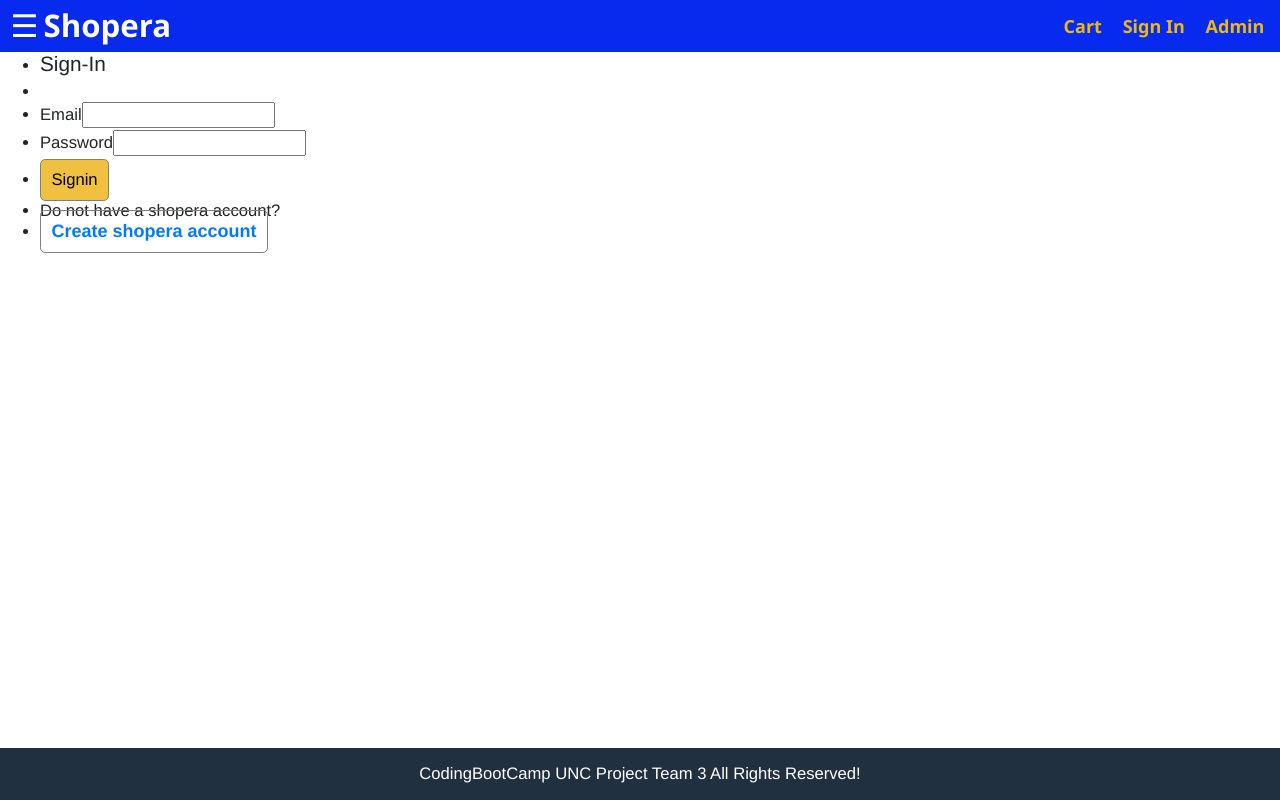
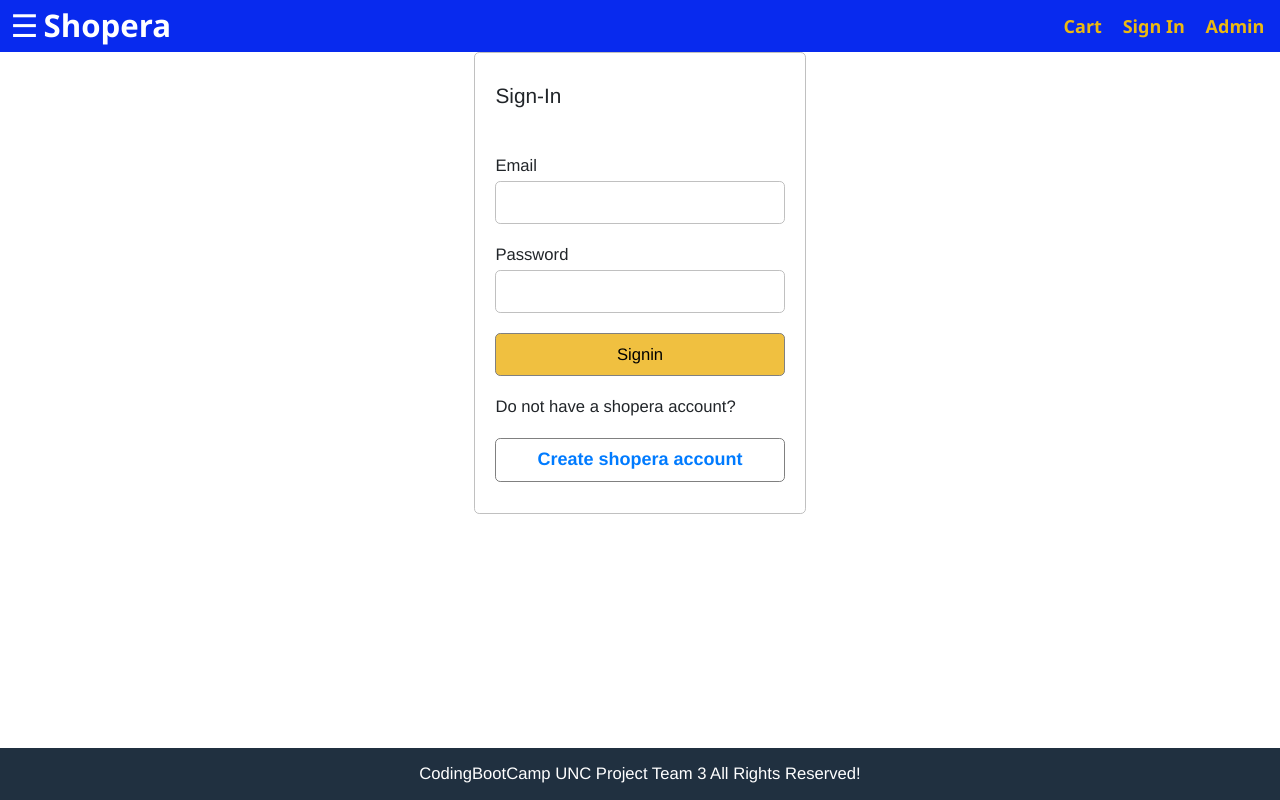
Before and after one commit to mushuyun/shopera2020, a React (Create React App) app in the folder client/: page /signin in a window 1280 px wide. Built offline with nearby package versions, Linux system fonts and the light colour scheme.

Commit message:
setup user form style

```diff
--- a/client/src/components/users/Register.js
+++ b/client/src/components/users/Register.js
@@ -2,6 +2,7 @@ import React, { useEffect, useState } from 'react';
 import { Link } from 'react-router-dom';
 import { useSelector, useDispatch } from 'react-redux';
 import { register } from './userActions';
+import "./user.css";
 
 function Register(props) {
 
--- a/client/src/components/users/SignIn.js
+++ b/client/src/components/users/SignIn.js
@@ -2,6 +2,7 @@ import React, { useEffect, useState } from 'react';
 import { Link } from 'react-router-dom';
 import { useSelector, useDispatch } from 'react-redux';
 import { signin } from './userActions';
+import "./user.css";
 
 function Signin(props) {
 
--- /dev/null
+++ b/client/src/components/users/user.css
@@ -0,0 +1,26 @@
+.form{
+    display: flex;
+    justify-content: center;
+    align-items: center;
+    height: 100%;
+  }
+  .form-container{
+    display: flex;
+    flex-direction: column;
+    width:32rem;
+    padding: 2rem;
+    border: .1rem #c0c0c0 solid;
+    border-radius: .5rem;
+    list-style-type: none;
+  }
+  .form-container li{
+    display: flex;
+    flex-direction: column;
+    margin-bottom: 1rem;
+    margin-top: 1rem;
+  }
+  input{
+    padding: 1rem;
+    border: .1rem #c0c0c0 solid;
+    border-radius: .5rem;
+  }
```
